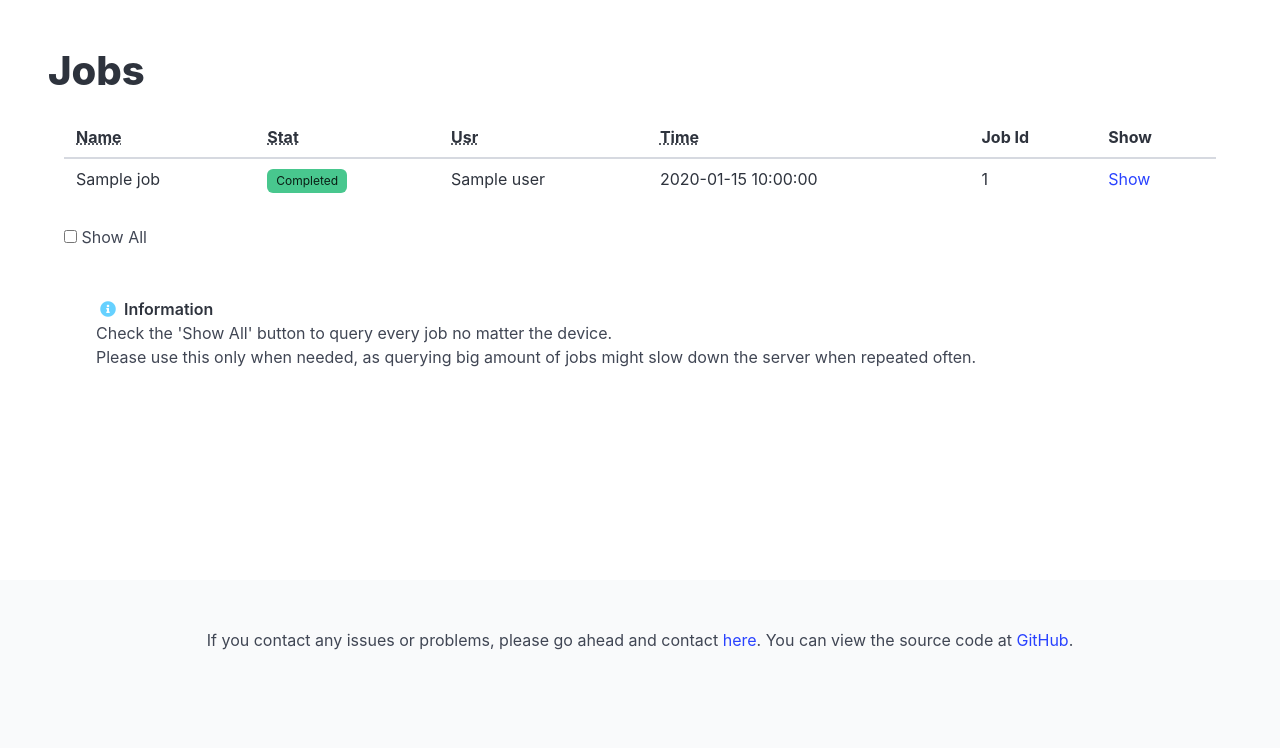
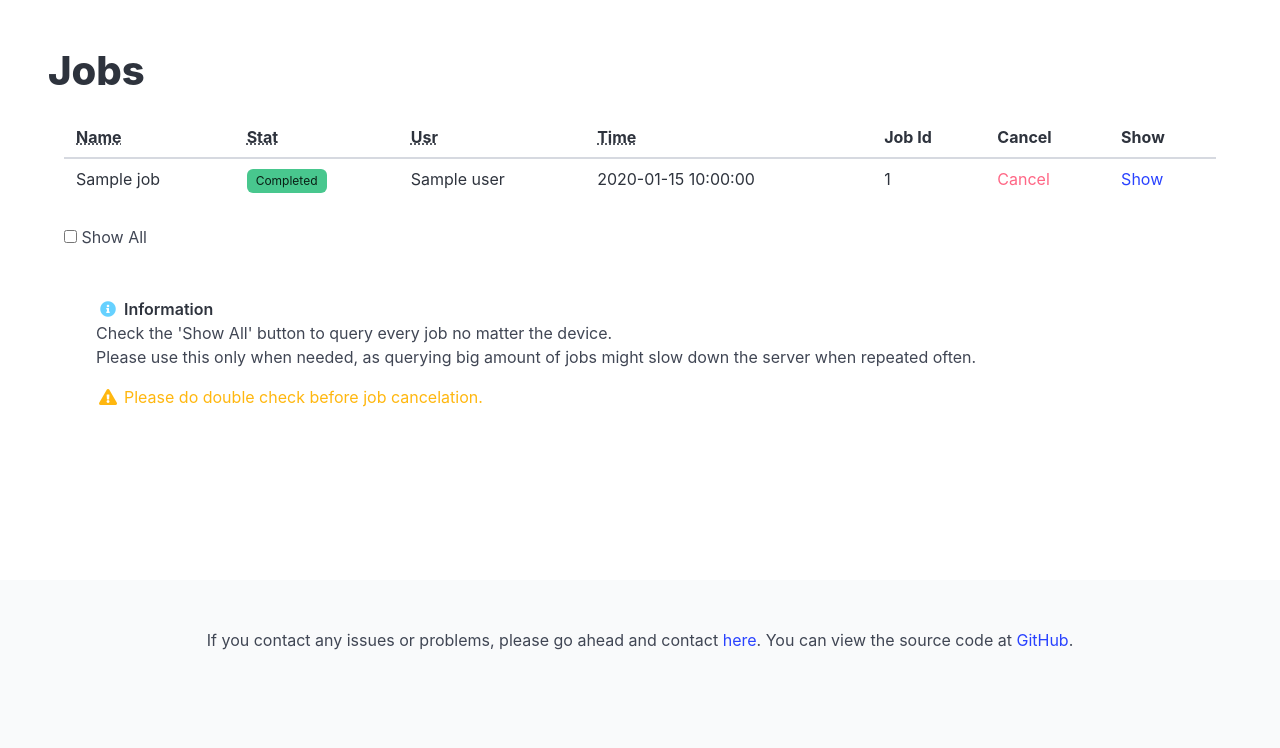
Before and after one commit to 7591yj/fpga-server, a Flask app: template opt/fpga_app/webui/templates/job.html in a window 1280 px wide. Shown: the part 56-804 px from the top of the page. Run offline with Flask 3, Linux system fonts and the light colour scheme; the template is opened without the code that fills it: most values are stand-ins (such as "Sample title", 1, 10 or a date in 2020); some libraries are stand-ins or nearby versions.

Commit message:
feat: add job cancel modal
TODO: logics are not implemented.

```diff
--- a/opt/fpga_app/webui/static/js/index.js
+++ b/opt/fpga_app/webui/static/js/index.js
@@ -3,39 +3,69 @@ document.addEventListener("DOMContentLoaded", () => {
   const trigger = dropdown.querySelector("#dropdown-trigger");
   const logoutA = document.querySelector("#logout-a");
   const logoutModal = document.querySelector("#logout-modal");
-  const modalBackground = logoutModal.querySelector(".modal-background");
-  const modalClose = logoutModal.querySelector(".modal-close");
-  const cancelBtn = logoutModal.querySelector("button:nth-of-type(2)");
-  const confirmBtn = logoutModal.querySelector("button:nth-of-type(1)");
+  const logoutModalBackground = logoutModal.querySelector(".modal-background");
+  const logoutModalClose = logoutModal.querySelector(".modal-close");
+  const logoutModalCancelBtn = logoutModal.querySelector("button:nth-of-type(2)");
+  const logoutModalConfirmBtn = logoutModal.querySelector("button:nth-of-type(1)");
+  const jobCancelA = document.querySelector("#job-cancel-a");
 
-  // handle toggle dropdown
+  // JOB CANCEL MODAL
+  const jobCancelModal = document.querySelector("#job-cancel-modal");
+  const jobCancelModalBackground =
+    jobCancelModal.querySelector(".modal-background");
+  const jobCancelModalClose = jobCancelModal.querySelector(".modal-close");
+  const jobCancelModalCancelBtn = jobCancelModal.querySelector(
+    "button:nth-of-type(2)"
+  );
+  const jobCancelModalConfirmBtn = jobCancelModal.querySelector(
+    "button:nth-of-type(1)"
+  );
+
+  // handle dropdown
   trigger.addEventListener("click", (event) => {
     event.stopPropagation();
     dropdown.classList.toggle("is-active");
   });
 
-  // open modal when logout link clicked
+  document.addEventListener("click", (event) => {
+    if (!dropdown.contains(event.target)) {
+      dropdown.classList.remove("is-active");
+    }
+  });
+
+  // LOGOUT MODAL
   logoutA.addEventListener("click", (event) => {
     event.preventDefault();
     logoutModal.classList.add("is-active");
   });
 
-  // close modal on background, close icon, or cancel button
-  [modalBackground, modalClose, cancelBtn].forEach((el) => {
-    el.addEventListener("click", () => {
-      logoutModal.classList.remove("is-active");
-    });
-  });
+  [logoutModalBackground, logoutModalClose, logoutModalCancelBtn].forEach(
+    (el) => {
+      el.addEventListener("click", () => {
+        logoutModal.classList.remove("is-active");
+      });
+    }
+  );
 
-  // handle confirm logout
-  confirmBtn.addEventListener("click", () => {
+  logoutModalConfirmBtn.addEventListener("click", () => {
     window.location.href = "/logout";
   });
 
-  // handle cancel logout
-  document.addEventListener("click", (event) => {
-    if (!dropdown.contains(event.target)) {
-      dropdown.classList.remove("is-active");
+  // JOB CANCEL MODAL
+  jobCancelA.addEventListener("click", (event) => {
+    event.preventDefault();
+    jobCancelModal.classList.add("is-active");
+  });
+
+  [jobCancelModalBackground, jobCancelModalClose, jobCancelModalCancelBtn].forEach(
+    (el) => {
+      el.addEventListener("click", () => {
+        jobCancelModal.classList.remove("is-active");
+      });
     }
+  );
+
+  jobCancelModalConfirmBtn.addEventListener("click", () => {
+    // TODO: implement logic
   });
 });
--- a/opt/fpga_app/webui/templates/job.html
+++ b/opt/fpga_app/webui/templates/job.html
@@ -20,6 +20,7 @@
             <abbr title="Staying in the queue for">Time</abbr>
           </th>
           <th>Job Id</th>
+          <th>Cancel</th>
           <th>Show</th>
         </tr>
       </thead>
@@ -31,6 +32,20 @@
             <td>{{ job.user }}</td>
             <td>{{ job.time }}</td>
             <td>{{ job.id }}</td>
+            <td>
+              <a class="has-text-danger" href="#" id="job-cancel-a">Cancel</a>
+              <div class="modal" id="job-cancel-modal">
+                <div class="modal-background"></div>
+                <div class="modal-content">
+                  <div class="box">
+                    <h2 class="subtitle">Cancel Job?</h2>
+                    <button class="button is-primary">Confirm</button>
+                    <button class="button">Cancel</button>
+                  </div>
+                </div>
+                <button class="modal-close is-large" aria-label="close"></button>
+              </div>
+            </td>
             <td>
               <a href="{{ url_for('webui.job_detail', job_id=job.id) }}">Show</a>
             </td>
@@ -57,5 +72,11 @@
         Please use this only when needed, as querying big amount of jobs might slow down the server when repeated often.
       </p>
     </div>
+    <div class="icon-text has-text-warning">
+      <span class="icon">
+        <i class="fas fa-exclamation-triangle"></i>
+      </span>
+      <span>Please do double check before job cancelation.</span>
+    </div>
   </section>
 {% endblock %}
```
